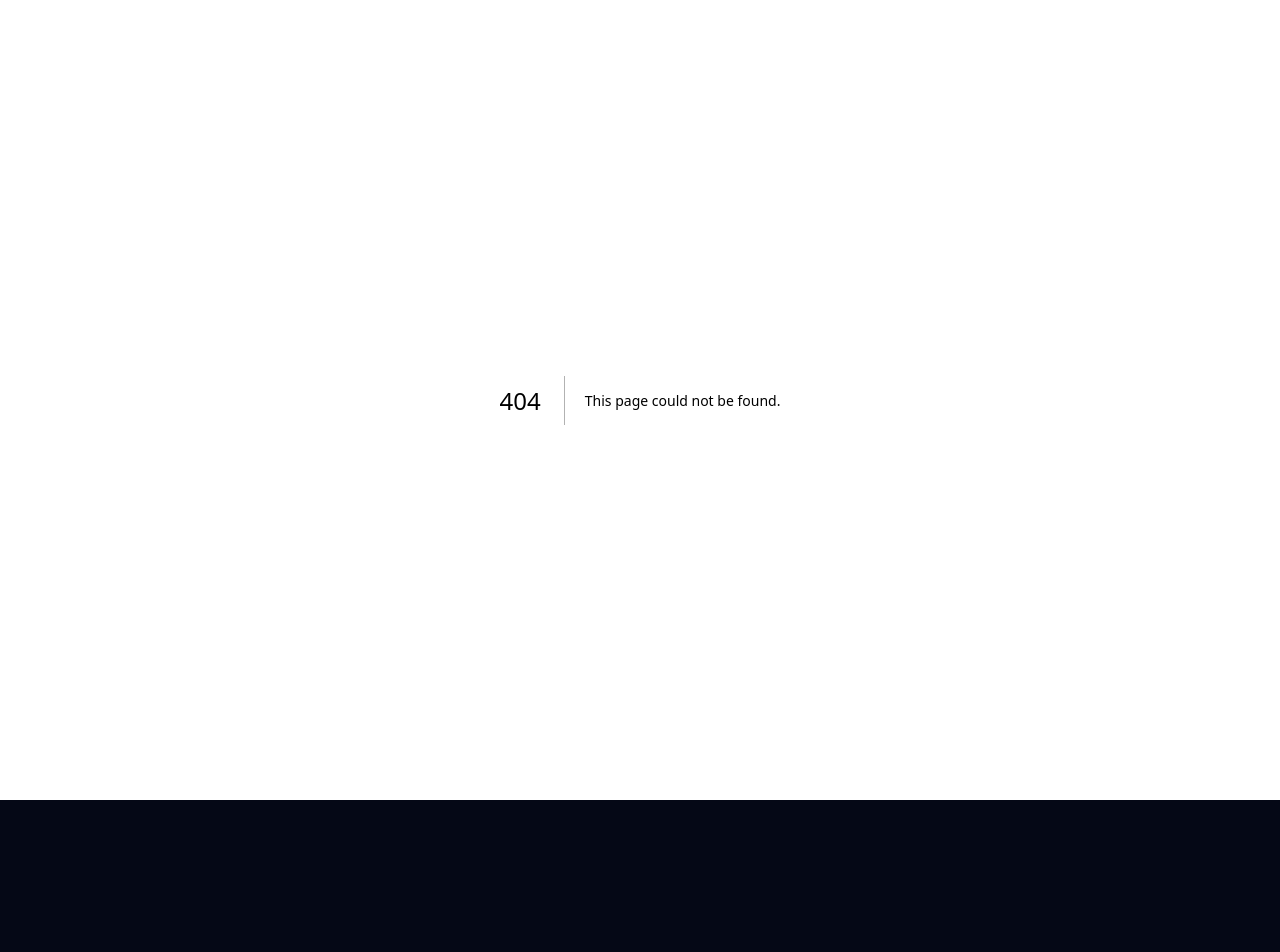
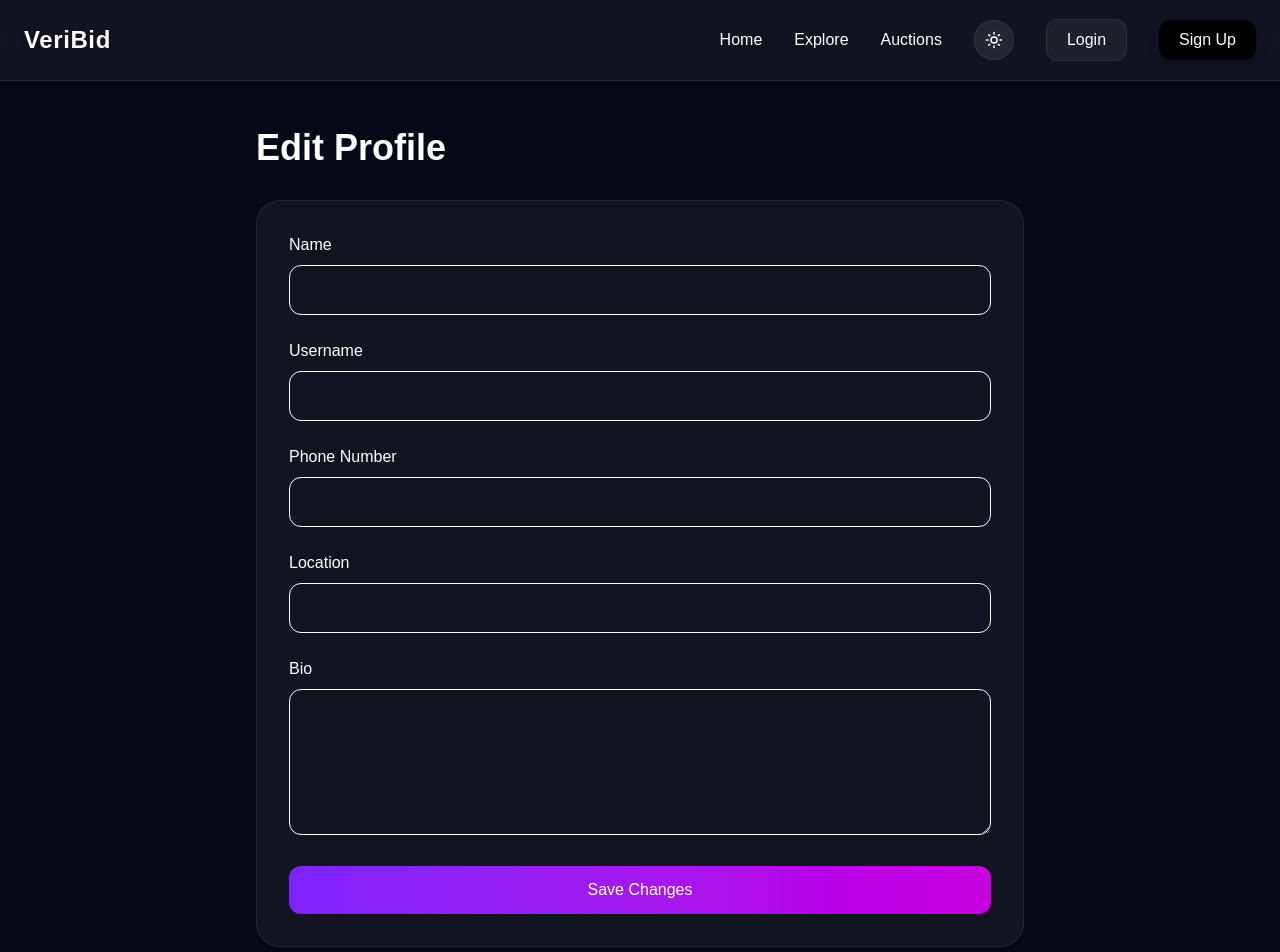
Before and after one commit to suyogvedak/veribid-platform, a Next.js app: page /profile/edit in a window 1280 px wide. Before the commit this address had no page. Shown: the top 952 px of the page. Before the commit the page ends 800 px from the top, so only its background shows below. Built offline with nearby package versions, Linux system fonts and the light colour scheme; no server answers.

Commit message:
feat: add EditProfilePage component for user profile editing

```diff
--- /dev/null
+++ b/src/app/profile/edit/page.tsx
@@ -0,0 +1,251 @@
+"use client";
+
+import { useSession } from "next-auth/react";
+
+import {
+  useState,
+  useEffect,
+} from "react";
+
+import { useRouter } from "next/navigation";
+
+import Navbar from "@/components/navbar/navbar";
+
+export default function EditProfilePage() {
+  const { data: session } =
+    useSession();
+
+  const router = useRouter();
+
+  const [name, setName] =
+    useState("");
+
+  const [username,
+    setUsername] =
+    useState("");
+
+  const [phoneNumber,
+    setPhoneNumber] =
+    useState("");
+
+  const [location,
+    setLocation] =
+    useState("");
+
+  const [bio, setBio] =
+    useState("");
+
+  useEffect(() => {
+    if (session?.user?.name) {
+      setName(
+        session.user.name
+      );
+    }
+  }, [session]);
+
+  async function saveProfile() {
+    const response =
+      await fetch(
+        "/api/profile/update",
+        {
+          method: "POST",
+
+          headers: {
+            "Content-Type":
+              "application/json",
+          },
+
+          body: JSON.stringify({
+            name,
+            username,
+            phoneNumber,
+            location,
+            bio,
+          }),
+        }
+      );
+
+    if (response.ok) {
+      router.push(
+        "/profile"
+      );
+    }
+  }
+
+  return (
+    <>
+      <Navbar />
+
+      <main
+        className="
+          min-h-screen
+          pt-32
+          px-6
+          pb-20
+        "
+      >
+        <div
+          className="
+            max-w-3xl
+            mx-auto
+          "
+        >
+          <h1
+            className="
+              text-4xl
+              font-bold
+              mb-8
+            "
+          >
+            Edit Profile
+          </h1>
+
+          <div
+            className="
+              rounded-3xl
+              border
+              border-[var(--border)]
+              bg-[var(--card)]
+              p-8
+              space-y-6
+            "
+          >
+            <div>
+              <label>
+                Name
+              </label>
+
+              <input
+                value={name}
+                onChange={(e) =>
+                  setName(
+                    e.target.value
+                  )
+                }
+                className="
+                  w-full
+                  mt-2
+                  p-3
+                  rounded-xl
+                  border
+                "
+              />
+            </div>
+
+            <div>
+              <label>
+                Username
+              </label>
+
+              <input
+                value={username}
+                onChange={(e) =>
+                  setUsername(
+                    e.target.value
+                  )
+                }
+                className="
+                  w-full
+                  mt-2
+                  p-3
+                  rounded-xl
+                  border
+                "
+              />
+            </div>
+
+            <div>
+              <label>
+                Phone Number
+              </label>
+
+              <input
+                value={
+                  phoneNumber
+                }
+                onChange={(e) =>
+                  setPhoneNumber(
+                    e.target.value
+                  )
+                }
+                className="
+                  w-full
+                  mt-2
+                  p-3
+                  rounded-xl
+                  border
+                "
+              />
+            </div>
+
+            <div>
+              <label>
+                Location
+              </label>
+
+              <input
+                value={location}
+                onChange={(e) =>
+                  setLocation(
+                    e.target.value
+                  )
+                }
+                className="
+                  w-full
+                  mt-2
+                  p-3
+                  rounded-xl
+                  border
+                "
+              />
+            </div>
+
+            <div>
+              <label>
+                Bio
+              </label>
+
+              <textarea
+                value={bio}
+                onChange={(e) =>
+                  setBio(
+                    e.target.value
+                  )
+                }
+                rows={5}
+                className="
+                  w-full
+                  mt-2
+                  p-3
+                  rounded-xl
+                  border
+                "
+              />
+            </div>
+
+            <button
+              onClick={
+                saveProfile
+              }
+              className="
+                w-full
+                py-3
+                rounded-xl
+
+                bg-gradient-to-r
+                from-violet-600
+                to-fuchsia-600
+
+                text-white
+
+                cursor-pointer
+              "
+            >
+              Save Changes
+            </button>
+          </div>
+        </div>
+      </main>
+    </>
+  );
+}
```
